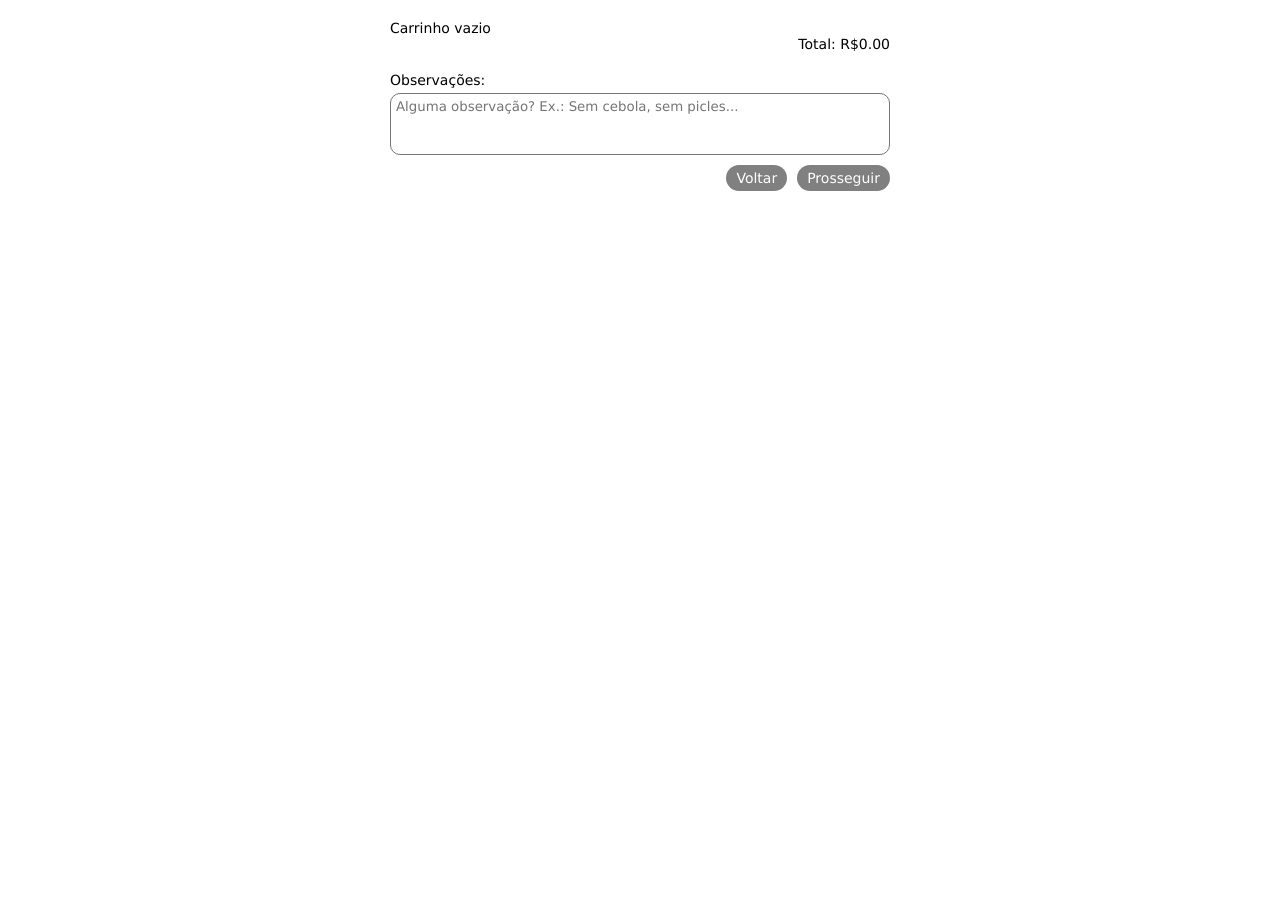
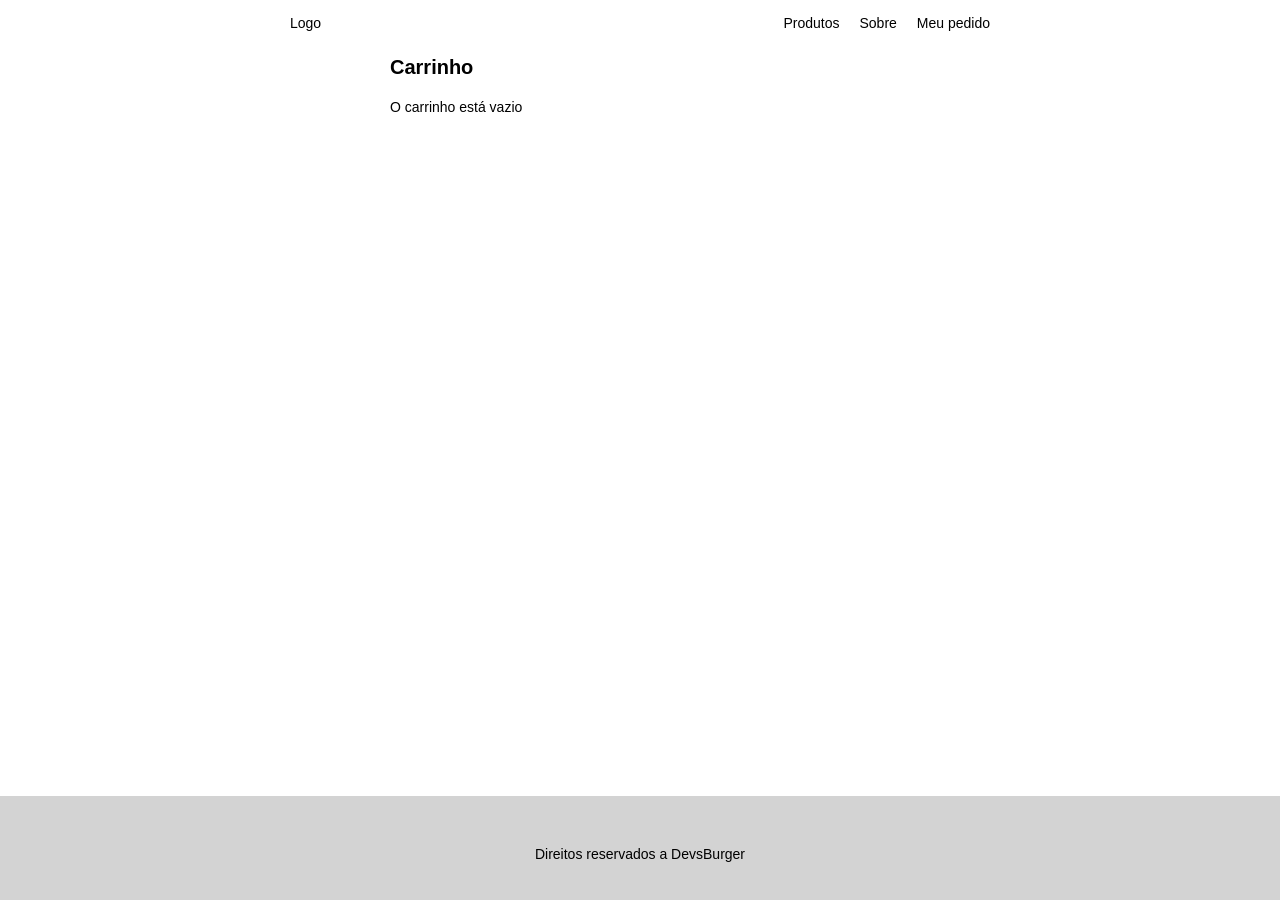
Before and after one commit to gabinag/devsburger, a React (Vite) app: page /carrinho in a window 1280 px wide. Shown: the top 900 px of the page. Before the commit the page ends 840 px from the top, so only its background shows below. Built offline with nearby package versions, Linux system fonts and the light colour scheme.

Commit message:
update style

```diff
--- a/src/App.css
+++ b/src/App.css
@@ -1,7 +1,7 @@
 * {
   margin: 0;
   padding: 0;
-  font-family: 'Verdana', sans-serif;
+  font-family: 'Arial', sans-serif;
   list-style: none;
   text-decoration: none;
 }
--- a/src/pages/Carrinho/Carrinho.jsx
+++ b/src/pages/Carrinho/Carrinho.jsx
@@ -3,6 +3,8 @@ import { CartContext } from '../../context/CartContext';
 import styles from './Carrinho.module.css';
 import { useNavigate } from 'react-router-dom';
 import { Botao } from '../../components/Botao/Botao';
+import { Header } from '../../components/Header/Header'
+import { Footer } from '../../components/Footer/Footer'
 
 export const Carrinho = () => {
   const navigate = useNavigate();
@@ -13,11 +15,15 @@ export const Carrinho = () => {
   };
 
   return (
+    <>
+      <Header/>
       <div className={styles.carrinho}>
+        <h1>Carrinho</h1>
         {cart.length === 0 ? (
-        <p>Carrinho vazio</p>
+          <p>O carrinho está vazio</p>
         ) : (
-        <section className={styles.wrapCards}>
+          <section>
+            <div className={styles.wrapCards}>
               {cart.map((product) => (
                 <div className={styles.card} key={product.id}>
                   <img src={product.image} alt=""/>
@@ -34,8 +40,7 @@ export const Carrinho = () => {
                   </div>
                 </div>
               ))}
-        </section>
-      )}
+            </div>
             <p className={styles.wrapFlexEnd}>Total: R${calculaPrecoTotal().toFixed(2)}</p>
             <div className={styles.wrapTextArea}>
               <label htmlFor="obs">Observações:</label>
@@ -45,6 +50,11 @@ export const Carrinho = () => {
               <Botao onClick={() => navigate('/')} label="Voltar"/>
               <Botao onClick={() => navigate('/dados')} label="Prosseguir"/>
             </div>
+          </section>
+          )}
         </div>
+
+      <Footer/>
+    </>
   );
 };
--- a/src/pages/Carrinho/Carrinho.module.css
+++ b/src/pages/Carrinho/Carrinho.module.css
@@ -1,11 +1,15 @@
 .carrinho {
     width: min(50rem, 100%);
-    margin: 2rem auto;
-    height: 100vh;
+    margin: 1rem auto 2rem;
+    min-height: 90vh;
 }
 
 .wrapCards {
-    min-height: 70vh;
+    min-height: 60vh;
+}
+
+.carrinho h1 {
+    margin-bottom: 2rem;
 }
 
 .card {
@@ -44,7 +48,7 @@
 .wrapTextArea {
     display: flex;
     flex-direction: column;
-    margin: 2rem 0 1rem;
+    margin: 1rem 0 1.5rem;
     gap: .5rem;
 }
 
--- a/src/pages/ListaProdutos/ListaProdutos.module.css
+++ b/src/pages/ListaProdutos/ListaProdutos.module.css
@@ -50,4 +50,5 @@
     background-color: gray;
     font-size: 1.4rem;
     color: #fff;
+    cursor: pointer
 }
```
Lines whose indentation alone changed are shown as unchanged.
